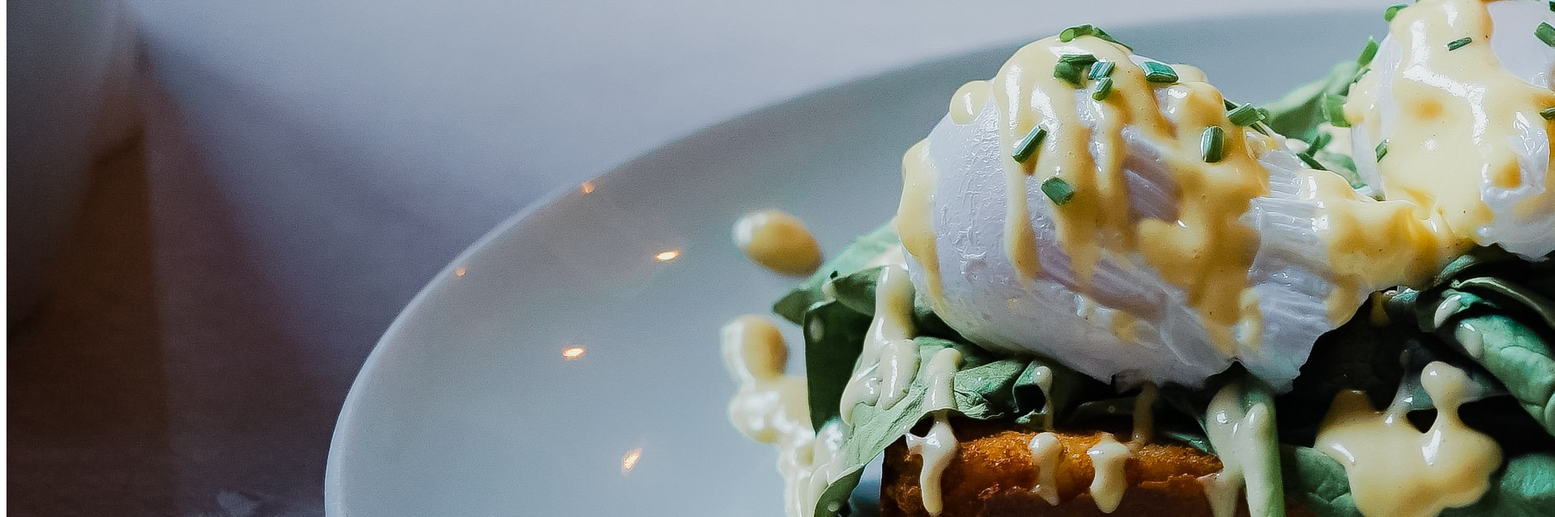
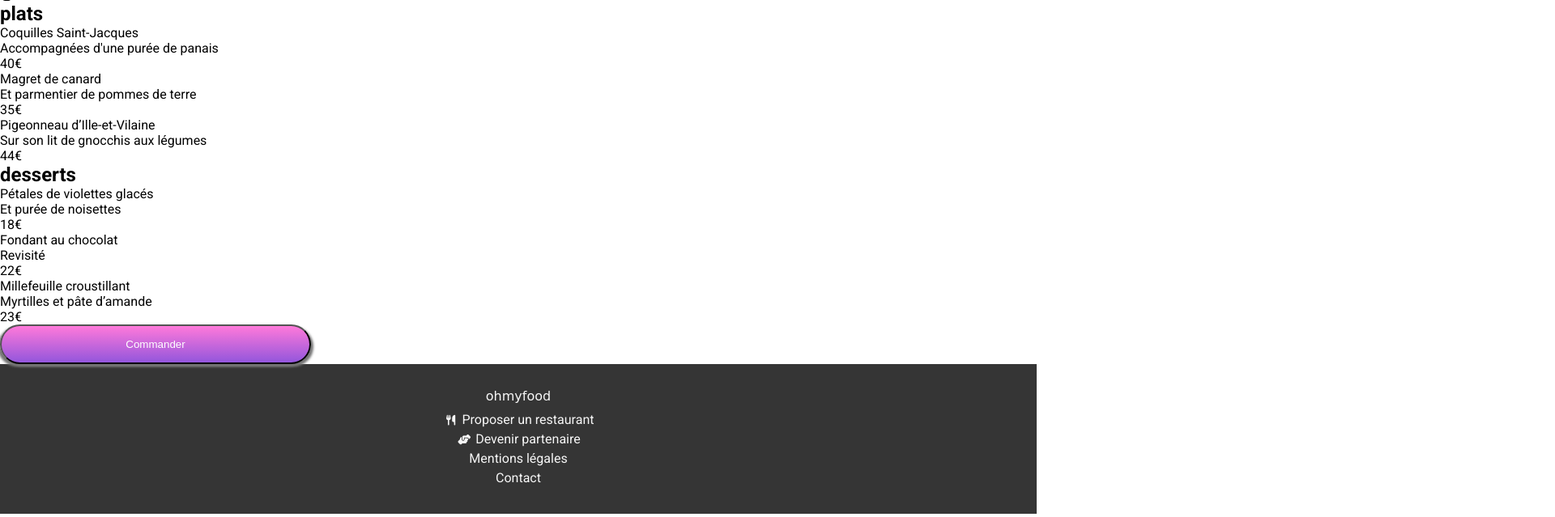
Before and after one commit to corinnets/CorinneTsamba_3_23022021, a website: page menu-francais.html in a window 1280 px wide. Shown: the part 1138-1777 px from the top of the page at 81% size, 1920 px wide, since content can reach past the window. Drawn offline with Linux system fonts and the light colour scheme; a web font is replaced by a local one.

Commit message:
commit de la branche fille Homepage avant fusion sur la master

```diff
--- /dev/null
+++ b/Sass/Layout-menu/_footer.scss
@@ -0,0 +1,32 @@
+.footer{
+    padding: rem(30) rem(20);
+    @include background($grey-super-dark);
+    color: $text-inverse;
+    @include tablet {
+        text-align: center
+    }
+
+    &__logo{
+        @include footer-logo;
+        margin-bottom: rem(10);
+    }
+
+    &__list{
+        > li{
+            margin-bottom: rem(5);
+            }
+        > li i {
+            display: inline-block;
+            font-size: 0.8rem;
+            width: rem(20);
+
+        }
+        >li a {
+            text-decoration: none;
+            color: $text-inverse;
+
+        }
+
+
+    }
+}
--- a/Sass/main.scss
+++ b/Sass/main.scss
@@ -8,7 +8,7 @@
 
 //2. Utils
 
-@import'Utils/mixins';
+@import'Utils/mixins-home';
 @import'Utils/functions';
 @import'Utils/variables';
 
--- a/Sass/menu.scss
+++ b/Sass/menu.scss
@@ -1,3 +1,34 @@
-p{
-    font-weight : 200;
-}
+@import url('https://fonts.googleapis.com/css2?family=Roboto:wght@300;400;500;700;900&family=Shrikhand&display=swap');
+
+
+// 1. config files and helpers in Abstract folder
+
+@import 'Abstracts/colors';
+@import 'Abstracts/type';
+
+//2. Utils
+@import'Utils/mixins-home';
+@import'Utils/mixins-menu';
+@import'Utils/functions';
+@import'Utils/variables';
+
+
+//3. Base styles
+@import'Base/base';
+@import'Base/reset';
+
+
+//4. Components
+@import'Componants/buttons';
+
+//5. Layout
+
+@import'Layout-menu/header';
+@import'Layout-menu/starter';
+@import'Layout-menu/plat';
+@import'Layout-menu/desert';
+@import'Layout-home/footer';
+
+
+//6. Pages
+@import'Pages/home';
--- a/restaurant.html
+++ b/menu-francais.html
@@ -9,12 +9,19 @@
     <title>Composez votre menu à la française</title>
 </head>
 <body>
+    <!--header-->
     <header class="topbar">
         <div class="ico_return"><i class="fas fa-arrow-left" ></i></div>
         <img src="./assets/images/restaurants/toa-heftiba-DQKerTsQwi0-unsplash.jpg" alt="">
     </header>
+
+    <!--main-->
+
     <main class="menu">
         <h1 class="menu_title">A la française</h1>
+
+        <!--desert section-->
+
         <section class="menu_container">
             <div class="menu_dish starter">
                 <h2 class="menu_dish_heading">entrées</h2>
@@ -47,6 +54,9 @@
                 </div>
             </div>
         </section>
+
+        <!--dish section-->
+
         <section class="menu_container">
             <div class="menu_dish maindish">
                 <h2 class="menu_dish_heading">plats</h2>
@@ -102,15 +112,21 @@
 
         <button class="btn">Commander</button>
     </main>
-    <footer>
-        <div>
-            <img src="./assets/images/logo/ohmyfood@2x.svg" alt="logo_ohmyfood">
-        </div>
-        <ul>
-            <li>Proposer un restaurant</li>
-            <li>Devenir partenaire</li>
-            <li>Mentions légales</li>
-            <li> <a href="mailto"> Contact</a></li>
+    <!--footer-->
+
+    <footer class="footer">
+        <p class="footer__logo">ohmyfood</p>
+        <ul class="footer__list" >
+            <li class="footer__list__item footer__list__item--icon">
+                <i class="fas fa-utensils"></i>
+                 Proposer un restaurant
+            </li>
+            <li class="footer__list__item  footer__list__item--icon">
+                <i class="fas fa-hands-helping"></i>
+                 Devenir partenaire
+            </li>
+            <li class="footer__list__item">Mentions légales</li>
+            <li class="footer__list__item"> <a href="mailto"> Contact</a></li>
         </ul>
 
     </footer>
```
Also changed, not shown: Sass/Layout-menu/_desert.scss (added), Sass/Layout-menu/_header.scss (added), Sass/Layout-menu/_plat.scss (added), Sass/Layout-menu/_starter.scss (added), Sass/Pages/_menu.scss (added), Sass/Utils/_mixins-home.scss (renamed from Sass/Utils/_mixins.scss), Sass/Utils/_mixins-menu.scss (added), public/menu.css, 2 other files.
